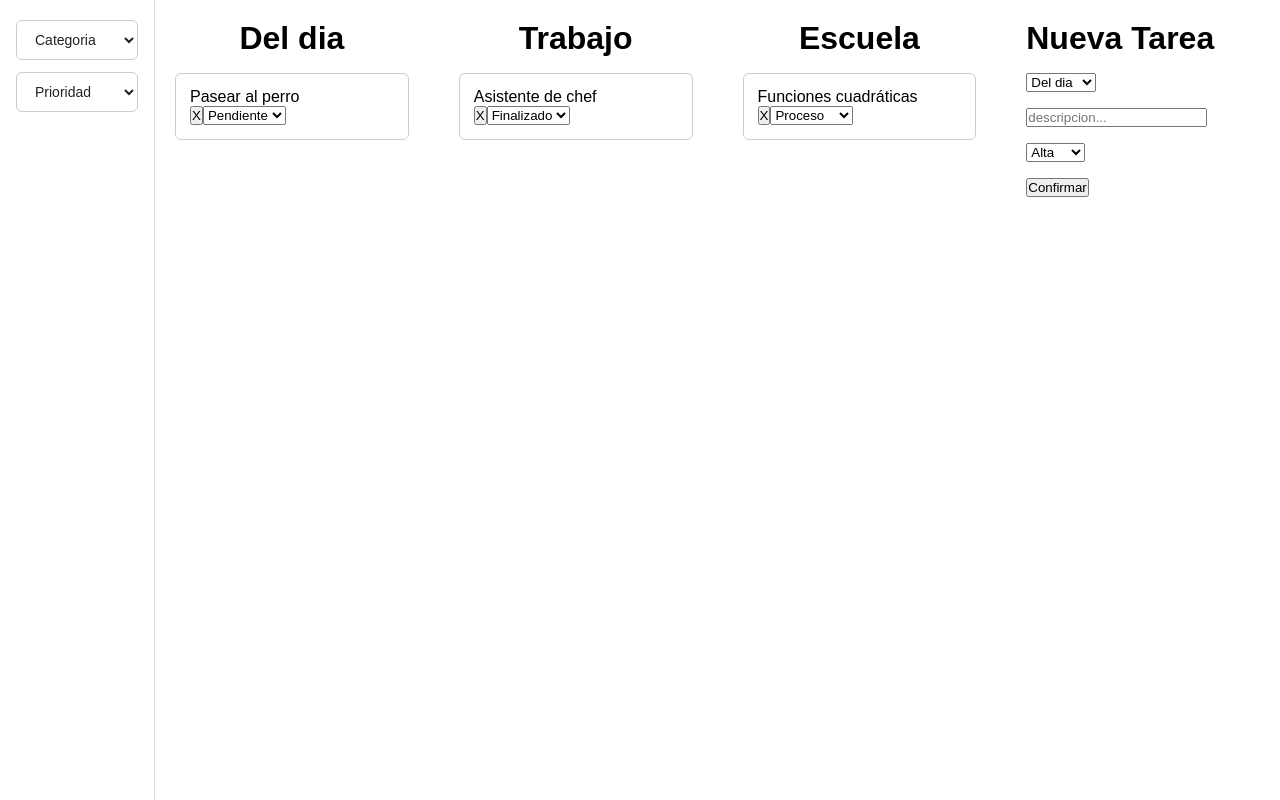
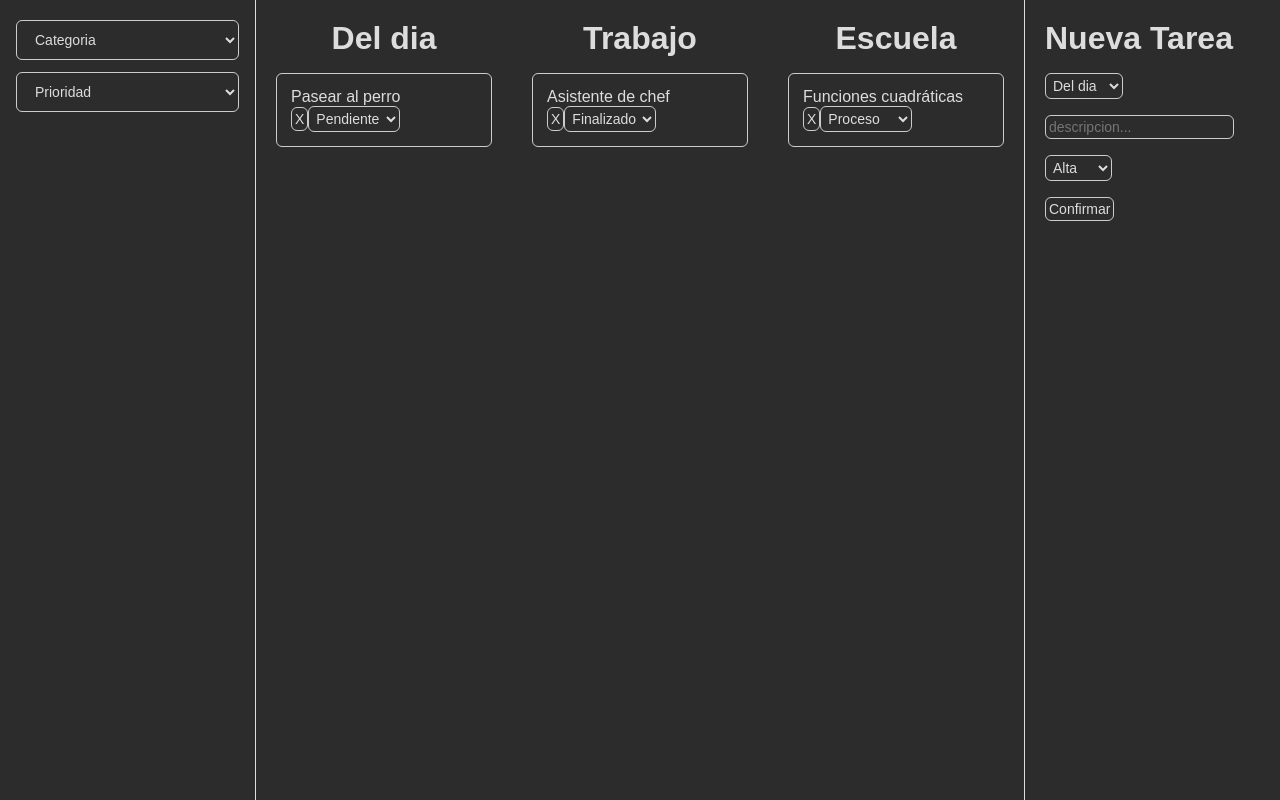
Before and after one commit to natty1508/trabajo_prog_2, a React (Vite) app: page / in a window 1280 px wide. Built offline with nearby package versions, Linux system fonts and the light colour scheme.

Commit message:
cambios finales diseño

```diff
--- a/src/App.css
+++ b/src/App.css
@@ -1,9 +1,9 @@
-/* App.css */
-
 * {
   box-sizing: border-box;
   margin: 0;
   padding: 0;
+  background-color: #2c2c2c !important;
+  color: #ddd !important;
 }
 
 body {
@@ -79,7 +79,7 @@ aside {
   gap: 12px;
   padding: 20px 16px;
   border-right: 1px solid #ddd;
-  min-width: 155px;
+  width: 20vw;
   background: #fff;
 }
 
@@ -96,6 +96,18 @@ aside > select {
   text-align: left;
 }
 
+button, select, input {
+  padding: 3px 3px;
+  border: 1px solid #ccc;
+  border-radius: 6px;
+  font-size: 14px;
+  background: #fff;
+  color: #222;
+  cursor: pointer;
+  text-align: left;
+  display: inline-block;
+}
+
 aside > button:hover,
 aside > select:hover {
   background: #f5f5f5;
@@ -103,8 +115,8 @@ aside > select:hover {
 
 /* ─── Panel principal ─── */
 aside + div {
-  flex: 1;
-  padding: 20px;
+  width: 80vw;
+  gap: 0 !important;
 }
 
 aside + div > h1 {
@@ -122,7 +134,18 @@ aside + div > div {
   flex-wrap: wrap;
   align-items: flex-start;
   justify-content: center;
-  width: 100%;
+  width: 20vw;
+  padding: 20px;
+}
+
+aside + div > :last-child {
+  border-left: 1px solid #ddd;
+  height: 100vh;
+  justify-content: start !important;
+}
+
+aside + div > :last-child >  {
+  vertical-align: top;
 }
 
 /* ─── Listado (columna por categoría) ─── */
@@ -204,4 +227,3 @@ aside + div > div > div > div > div > select {
 body {
     background-color: white;
 }
-/* la tarjeta necesita width fijo y su contenedor no debe ser display: flex y el contenedor de las listas debe tener width 100% y debe alinear sus hijos*/
```
